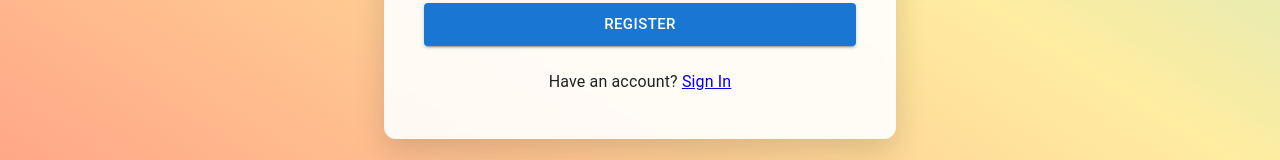
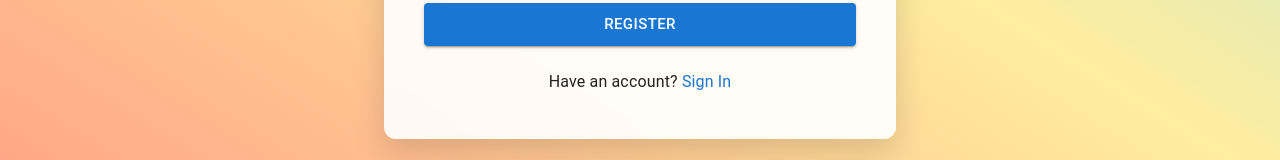
Before and after one commit to sumitmochahary/to-do-tracker, a React (Vite) app in the folder frontend/: page /register in a window 1280 px wide. Shown: the part 614-774 px from the top of the page. Built offline with nearby package versions, Linux system fonts and the light colour scheme.

Commit message:
feat: remove unused imports from App component; update LoginPage and SignUpPage to use formAnimationVariant for animations

```diff
--- a/frontend/src/App.jsx
+++ b/frontend/src/App.jsx
@@ -1,4 +1,3 @@
-import LoginPage from "./pages/LoginPage.jsx";
 import { BrowserRouter as Router } from "react-router";
 import AppRoutes from "./routes/AppRoutes.jsx";
 
--- /dev/null
+++ b/frontend/src/animations/MotionVariants.js
@@ -0,0 +1,13 @@
+export const formAnimationVariant = {
+  hidden: { opacity: 0, y: 80 },
+  visible: {
+    opacity: 1,
+    y: 0,
+    transition: {
+      type: "spring",
+      stiffness: 80,
+      damping: 12,
+      duration: 0.8,
+    },
+  },
+};
--- a/frontend/src/index.css
+++ b/frontend/src/index.css
@@ -14,3 +14,7 @@
   padding: 0;
   box-sizing: border-box;
 }
+
+.no-underline {
+  text-decoration: none;
+}
--- a/frontend/src/pages/LoginPage.jsx
+++ b/frontend/src/pages/LoginPage.jsx
@@ -1,27 +1,13 @@
-import { Box, Container, Paper, Typography, Divider } from "@mui/material";
-import { useState } from "react";
-import { motion as Motion } from "framer-motion";
-
-import LoadingEffect from "../components/LoadingEffect";
-import LoginForm from "../components/LoginForm";
-import { Link } from "react-router";
+import { Box, Container, Paper, Typography, Divider } from "@mui/material"
+import { useState } from "react"
+import { motion as Motion } from "framer-motion"
+import LoadingEffect from "../components/LoadingEffect"
+import LoginForm from "../components/LoginForm"
+import { Link } from "react-router"
+import { formAnimationVariant } from "../animations/MotionVariants"
 
 function LoginPage() {
-    const [loading, setLoading] = useState(false);
-
-    const animationVariant = {
-        hidden: { opacity: 0, y: 80 },
-        visible: {
-            opacity: 1,
-            y: 0,
-            transition: {
-                type: "spring",
-                stiffness: 80,
-                damping: 12,
-                duration: 0.8
-            }
-        }
-    };
+    const [loading, setLoading] = useState(false)
 
     return (
         <>
@@ -42,7 +28,7 @@ function LoginPage() {
             >
                 {/* Animated Wrapper */}
                 <Motion.div
-                    variants={animationVariant}
+                    variants={formAnimationVariant}
                     initial="hidden"
                     animate="visible"
                     style={{ width: "100%" }}
@@ -84,7 +70,7 @@ function LoginPage() {
                             <LoginForm onLoadingChange={setLoading} />
 
                             <Typography mt={3} align="center">
-                                Not a member?{" "}<Link to="/register">Register now</Link>
+                                Not a member?{" "}<Link to="/register" className="no-underline">Register now</Link>
                             </Typography>
                         </Box>
 
--- a/frontend/src/pages/SignUpPage.jsx
+++ b/frontend/src/pages/SignUpPage.jsx
@@ -1,9 +1,10 @@
-import { Box, Container, Paper, Typography, IconButton, Divider } from "@mui/material";
-
-import { useState } from "react";
-import LoadingEffect from "../components/LoadingEffect";
-import RegisterForm from "../components/RegisterForm";
-import { Link } from "react-router";
+import { Container, Paper, Typography, IconButton, Divider } from "@mui/material"
+import { useState } from "react"
+import LoadingEffect from "../components/LoadingEffect"
+import RegisterForm from "../components/RegisterForm"
+import { Link } from "react-router"
+import { motion as Motion } from "framer-motion"
+import { formAnimationVariant } from "../animations/MotionVariants"
 
 function SignUpPage() {
 
@@ -35,13 +36,19 @@ function SignUpPage() {
                         p: 2
                     }}
                 >
+                    <Motion.div
+                        variants={formAnimationVariant}
+                        initial="hidden"
+                        animate="visible"
+                        style={{ width: '100%', display: "flex", justifyContent: "center" }}
+                    >
                         <Paper elevation={4} sx={{
                             padding: { xs: 3, sm: 4, md: 5 },
                             width: { xs: "90%", sm: "80%", md: "60%" },
-                        backgroundColor: "rgba(255, 255, 255, 0.9)",// semi-transparent white
+                            backgroundColor: "rgba(255, 255, 255, 0.9)",
                             borderRadius: 3,
-                        boxShadow: "0 12px 32px rgba(0,0,0,0.15)",// subtle shadow
-                        backdropFilter: "blur(6px)",// adds a soft blur behind
+                            boxShadow: "0 12px 32px rgba(0,0,0,0.15)",
+                            backdropFilter: "blur(6px)",
                         }}>
                             <Typography variant="h5" align="center" gutterBottom sx={{ fontWeight: "bold", mb: 3 }}>
                                 Create an account
@@ -50,9 +57,13 @@ function SignUpPage() {
                             <RegisterForm onLoadingChange={setLoading} />
 
                             <Typography mt={3} align="center" gutterBottom>
-                            Have an account?{" "}<Link to="/login">Sign In</Link>
+                                Have an account?{" "}
+                                <Link to="/login" style={{ textDecoration: 'none', color: '#1976d2' }}>
+                                    Sign In
+                                </Link>
                             </Typography>
                         </Paper>
+                    </Motion.div>
                 </Container>
             </Container>
         </>
```
Lines whose indentation alone changed are shown as unchanged.
